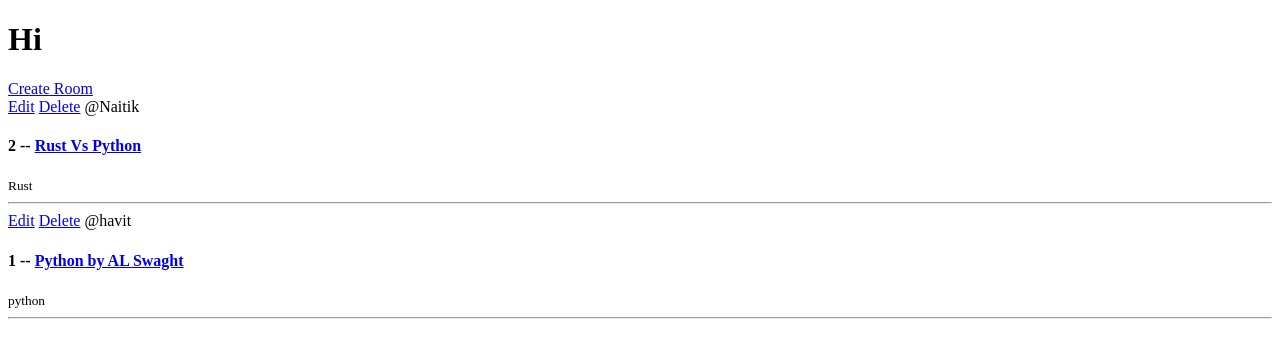
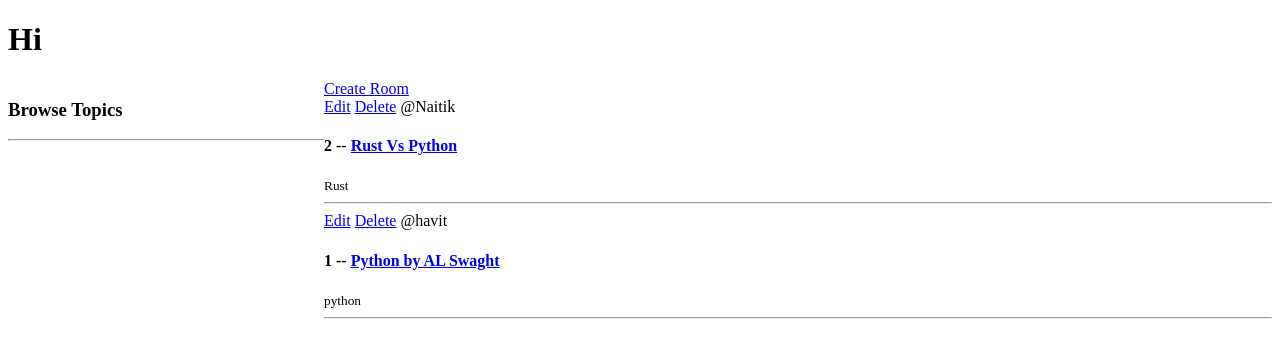
Before and after one commit to HavitOngit/studytogather, a Django app: page / in a window 1280 px wide. Shown: the top 358 px of the page. Run offline with Django 4.2, Linux system fonts and the light colour scheme; data comes from the database, SQL or seed files in the repository.

Commit message:
added some style

```diff
--- a/templates/home.html
+++ b/templates/home.html
@@ -2,11 +2,26 @@
 
 {% block content %}
 
+<style>
+    .home-container{
+        display: grid;
+        grid-template-columns: 1fr 3fr;
+    }
+</style>
+
 <h1> Hi </h1>
 
-<div>
-    <a href="{% url 'create-room' %}"> Create Room</a>
+<div class="home-container">
+
     <div>
+        <h3>Browse Topics</h3>
+        <hr>
+    </div>
+
+
+
+    <div>
+        <a href="{% url 'create-room' %}"> Create Room</a>
         {% for room in rooms%}
         <div>
             <a href="{% url 'update-room' room.id %}">Edit</a>
```
